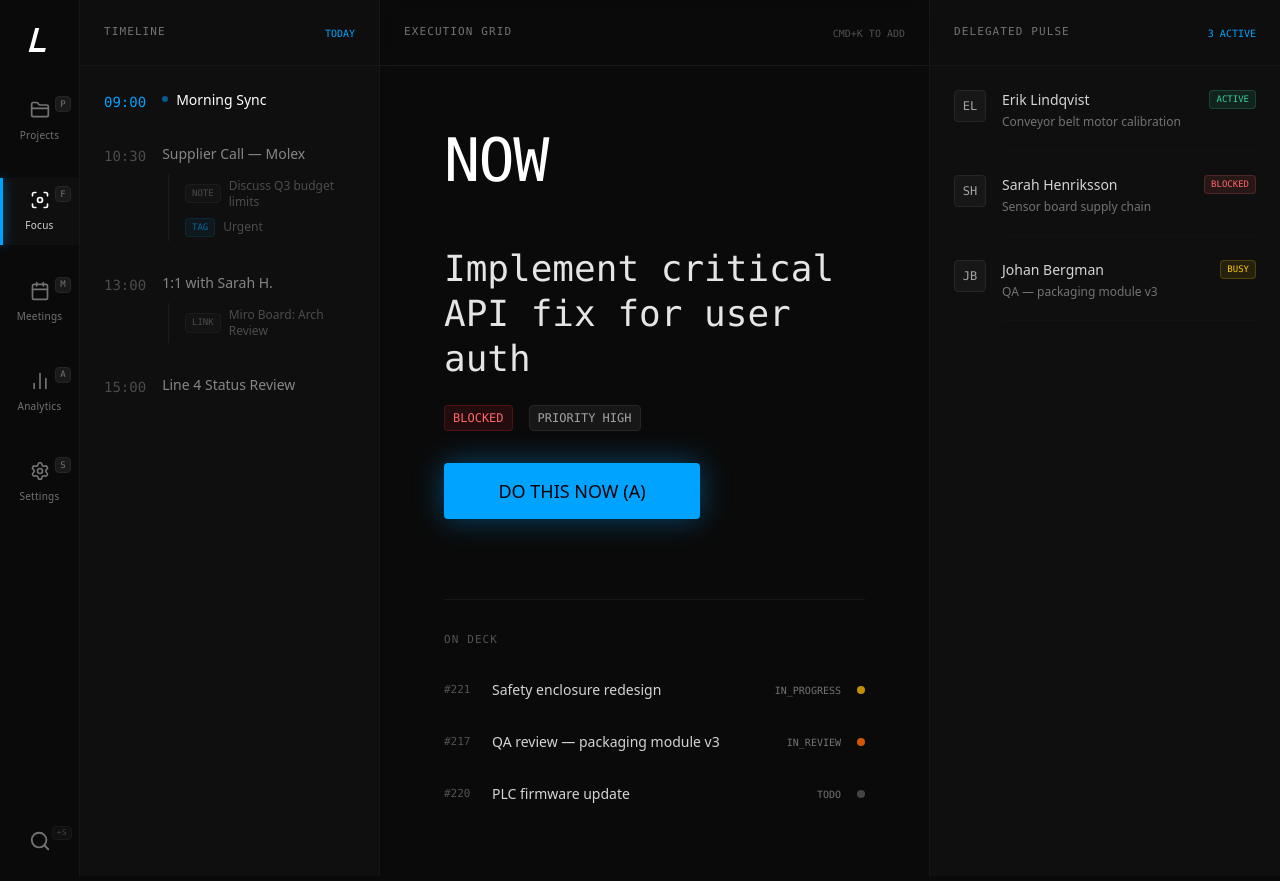
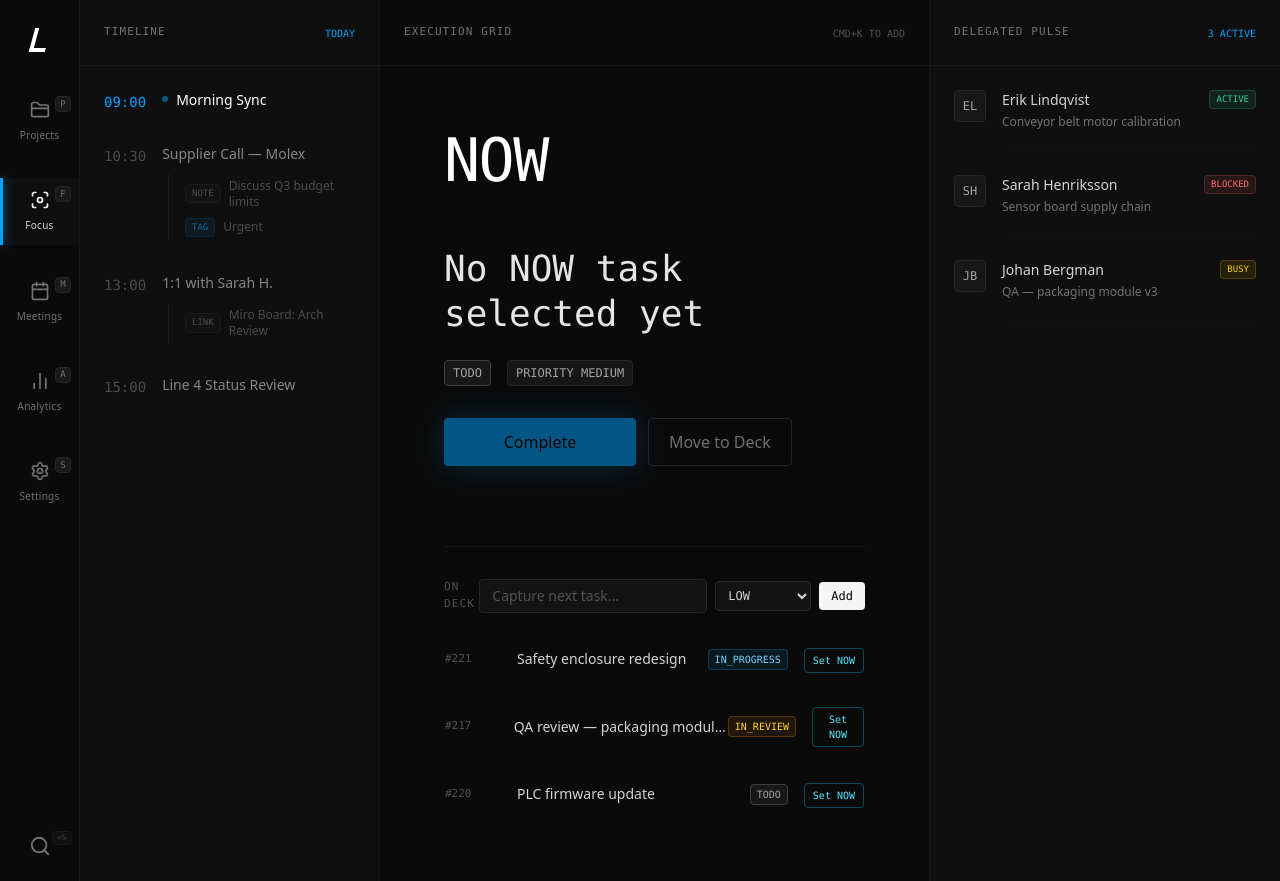
Before and after one commit to Kryckan/gemini-adhd-manager, a Next.js app: page / in a window 1280 px wide. Built offline with nearby package versions, Linux system fonts and the light colour scheme; no server answers; the database is empty.

Commit message:
Start task system implementation for execution grid

```diff
--- a/src/app/page.tsx
+++ b/src/app/page.tsx
@@ -1,34 +1,40 @@
 import React from 'react';
 import { createClient } from '@/utils/supabase/server';
 import { Sidebar } from '@/components/ui/Sidebar';
+import { addTaskFromForm, completeTask, moveTaskToDeck, setNowTask } from '@/app/actions';
+import { getTaskPriorityStyles, getTaskStatusStyles } from '@/lib/tasks';
+
+type TaskRow = {
+  id: string;
+  title: string;
+  status: string;
+  priority: string;
+  is_now: boolean;
+};
 
 export default async function AdhdManagerDashboard() {
   const supabase = await createClient();
 
-  // Real Server-Side Data Fetching (Graceful fallback if DB is empty or unlinked)
-  // 1. Fetch the singular 'NOW' task
   const { data: nowTaskData } = await supabase
     .from('tasks')
-    .select('*')
+    .select('id,title,status,priority,is_now')
     .eq('is_now', true)
-    .single();
+    .single<TaskRow>();
 
-  // 2. Fetch the 'On Deck' tasks
   const { data: onDeckTasks } = await supabase
     .from('tasks')
-    .select('*')
+    .select('id,title,status,priority,is_now,created_at')
     .eq('is_now', false)
+    .neq('status', 'DONE')
     .order('created_at', { ascending: false })
-    .limit(4);
+    .limit(6);
 
-  // 3. Fetch delegates (Mock fallback for empty DBs)
   const pulseDelegates = [
     { id: '1', owner: 'Erik Lindqvist', initials: 'EL', task: 'Conveyor belt motor calibration', status: 'ACTIVE', statusColor: 'text-emerald-400 bg-emerald-400/10 border-emerald-400/20' },
     { id: '2', owner: 'Sarah Henriksson', initials: 'SH', task: 'Sensor board supply chain', status: 'BLOCKED', statusColor: 'text-red-400 bg-red-400/10 border-red-400/20' },
     { id: '3', owner: 'Johan Bergman', initials: 'JB', task: 'QA — packaging module v3', status: 'BUSY', statusColor: 'text-yellow-400 bg-yellow-400/10 border-yellow-400/20' },
   ];
 
-  // 4. Fetch Timeline Events with Notes
   const timelineEvents = [
     { time: '09:00', title: 'Morning Sync', active: true, notes: [] },
     { time: '10:30', title: 'Supplier Call — Molex', notes: [{ id: 'n1', type: 'NOTE', content: 'Discuss Q3 budget limits' }, { id: 'n2', type: 'TAG', content: 'Urgent' }] },
@@ -36,29 +42,24 @@ export default async function AdhdManagerDashboard() {
     { time: '15:00', title: 'Line 4 Status Review', notes: [] },
   ];
 
-  // Graceful fallbacks for the NOW task
   const nowTask = nowTaskData || {
-    title: "Implement critical\nAPI fix for user auth",
-    priority: "HIGH",
-    status: "BLOCKED"
+    id: 'fallback',
+    title: 'No NOW task selected yet',
+    priority: 'MEDIUM',
+    status: 'TODO'
   };
 
   const gridTasks = onDeckTasks && onDeckTasks.length > 0 ? onDeckTasks : [
-    { id: '#221', title: 'Safety enclosure redesign', status: 'IN_PROGRESS', color: 'bg-yellow-500' },
-    { id: '#217', title: 'QA review — packaging module v3', status: 'IN_REVIEW', color: 'bg-orange-500' },
-    { id: '#220', title: 'PLC firmware update', status: 'TODO', color: 'bg-neutral-600' }
+    { id: '#221', title: 'Safety enclosure redesign', status: 'IN_PROGRESS', priority: 'HIGH', is_now: false },
+    { id: '#217', title: 'QA review — packaging module v3', status: 'IN_REVIEW', priority: 'MEDIUM', is_now: false },
+    { id: '#220', title: 'PLC firmware update', status: 'TODO', priority: 'LOW', is_now: false }
   ];
 
   return (
     <div className="min-h-screen bg-[#0A0A0A] text-neutral-300 font-sans selection:bg-cyan-900 selection:text-cyan-50 flex overflow-hidden">
-
-      {/* LEFT-MOST: Navigation Bar (Client Component for Shortcuts) */}
       <Sidebar />
 
-      {/* MAIN CONTENT: 3-Column Grid */}
       <main className="flex-1 grid grid-cols-[300px_1fr_350px] divide-x divide-neutral-900 overflow-hidden">
-
-        {/* COLUMN 1: TIMELINE (TODAY'S CALENDAR) */}
         <section className="bg-[#0f0f0f] flex flex-col overflow-y-auto w-full">
           <header className="p-6 border-b border-neutral-900 shrink-0 sticky top-0 bg-[#0f0f0f]/90 backdrop-blur z-10 flex justify-between items-end">
             <h2 className="text-[11px] font-mono text-neutral-500 uppercase tracking-widest">Timeline</h2>
@@ -72,7 +73,6 @@ export default async function AdhdManagerDashboard() {
           </div>
         </section>
 
-        {/* COLUMN 2: EXECUTION GRID (THE 'NOW' AREA) */}
         <section className="bg-[#0A0A0A] flex flex-col overflow-y-auto w-full relative">
           <header className="p-6 border-b border-neutral-900 shrink-0 sticky top-0 bg-[#0A0A0A]/90 backdrop-blur z-10 flex justify-between items-end">
             <h2 className="text-[11px] font-mono text-neutral-500 uppercase tracking-widest">Execution Grid</h2>
@@ -90,28 +90,51 @@ export default async function AdhdManagerDashboard() {
               </h2>
 
               <div className="flex gap-4 mb-8">
-                <span className="px-2 py-1 bg-red-500/10 text-red-400 text-xs font-mono uppercase rounded border border-red-500/20">{nowTask.status}</span>
-                <span className="px-2 py-1 bg-neutral-900 text-neutral-400 text-xs font-mono uppercase rounded border border-neutral-800">Priority {nowTask.priority}</span>
+                <span className={`px-2 py-1 text-xs font-mono uppercase rounded border ${getTaskStatusStyles(nowTask.status)}`}>{nowTask.status}</span>
+                <span className={`px-2 py-1 text-xs font-mono uppercase rounded border ${getTaskPriorityStyles(nowTask.priority)}`}>Priority {nowTask.priority}</span>
               </div>
 
-              <button className="flex items-center justify-center gap-3 bg-[#00A3FF] hover:bg-[#33B5FF] text-black w-64 h-14 rounded font-medium text-lg transition-all shadow-[0_0_30px_rgba(0,163,255,0.4)] hover:shadow-[0_0_50px_rgba(0,163,255,0.6)]">
-                DO THIS NOW (A)
-              </button>
+              <div className="flex items-center gap-3">
+                <form action={completeTask}>
+                  <input type="hidden" name="taskId" value={nowTask.id} />
+                  <button disabled={nowTask.id === 'fallback'} className="flex items-center justify-center gap-3 bg-[#00A3FF] disabled:opacity-50 disabled:cursor-not-allowed hover:bg-[#33B5FF] text-black w-48 h-12 rounded font-medium transition-all shadow-[0_0_30px_rgba(0,163,255,0.4)] hover:shadow-[0_0_50px_rgba(0,163,255,0.6)]">
+                    Complete
+                  </button>
+                </form>
+
+                <form action={moveTaskToDeck}>
+                  <input type="hidden" name="taskId" value={nowTask.id} />
+                  <button disabled={nowTask.id === 'fallback'} className="h-12 px-5 rounded border border-neutral-700 text-neutral-300 hover:text-white hover:border-neutral-500 transition-colors disabled:opacity-50 disabled:cursor-not-allowed">
+                    Move to Deck
+                  </button>
+                </form>
+              </div>
             </div>
 
-            {/* Secondary Tasks (The "Grid" concept) */}
             <div className="mt-20 border-t border-neutral-900 pt-8">
-              <h3 className="text-[11px] font-mono text-neutral-600 uppercase tracking-widest mb-6">On Deck</h3>
+              <div className="flex items-center justify-between mb-6">
+                <h3 className="text-[11px] font-mono text-neutral-600 uppercase tracking-widest">On Deck</h3>
+                <form action={addTaskFromForm} className="flex gap-2 items-center">
+                  <input type="hidden" name="isNow" value="false" />
+                  <input name="title" placeholder="Capture next task..." className="bg-neutral-900/70 border border-neutral-800 rounded px-3 py-1.5 text-sm text-neutral-200 placeholder:text-neutral-600" />
+                  <select name="priority" className="bg-neutral-900/70 border border-neutral-800 rounded px-2 py-1.5 text-xs font-mono text-neutral-300">
+                    <option>LOW</option>
+                    <option defaultChecked>MEDIUM</option>
+                    <option>HIGH</option>
+                    <option>CRITICAL</option>
+                  </select>
+                  <button className="px-3 py-1.5 text-xs font-mono rounded bg-neutral-100 text-black hover:bg-white transition-colors">Add</button>
+                </form>
+              </div>
               <div className="space-y-4">
                 {gridTasks.map(task => (
-                  <GridTaskItem key={task.id} id={String(task.id).slice(0, 5)} title={task.title} status={task.status} color={task.color || 'bg-blue-500'} />
+                  <GridTaskItem key={task.id} id={String(task.id).slice(0, 8)} title={task.title} status={task.status} taskId={String(task.id)} />
                 ))}
               </div>
             </div>
           </div>
         </section>
 
-        {/* COLUMN 3: TEAM PULSE / DELEGATED */}
         <section className="bg-[#0f0f0f] flex flex-col overflow-y-auto w-full">
           <header className="p-6 border-b border-neutral-900 shrink-0 sticky top-0 bg-[#0f0f0f]/90 backdrop-blur z-10 flex justify-between items-end">
             <h2 className="text-[11px] font-mono text-neutral-500 uppercase tracking-widest">Delegated Pulse</h2>
@@ -124,13 +147,11 @@ export default async function AdhdManagerDashboard() {
             ))}
           </div>
         </section>
-
       </main>
     </div>
   );
 }
 
-// Sub-components
 function TimelineItem({ time, title, active = false, notes = [] }: { time: string, title: string, active?: boolean, notes?: { id: string, type: string, content: string }[] }) {
   return (
     <div className={`flex flex-col gap-2 group ${active ? 'opacity-100' : 'opacity-60 hover:opacity-100'} transition-opacity`}>
@@ -141,8 +162,6 @@ function TimelineItem({ time, title, active = false, notes = [] }: { time: strin
           <span className="leading-snug">{title}</span>
         </div>
       </div>
-
-      {/* High Visibility, Low Contrast Note Attachment Area */}
       {notes.length > 0 && (
         <div className="ml-16 border-l border-neutral-800 pl-4 py-1 flex flex-col gap-2">
           {notes.map(note => (
@@ -159,16 +178,21 @@ function TimelineItem({ time, title, active = false, notes = [] }: { time: strin
   );
 }
 
-function GridTaskItem({ id, title, status, color }: { id: string, title: string, status: string, color: string }) {
+function GridTaskItem({ id, title, status, taskId }: { id: string, title: string, status: string, taskId: string }) {
   return (
-    <div className="flex items-center justify-between group cursor-pointer hover:bg-neutral-900/40 p-2 -mx-2 rounded transition-colors">
-      <div className="flex gap-4 items-center">
-        <span className="text-[11px] font-mono text-neutral-600 w-8">{id}</span>
-        <span className="text-sm text-neutral-300 group-hover:text-white transition-colors">{title}</span>
+    <div className="flex items-center justify-between group hover:bg-neutral-900/40 p-2 -mx-2 rounded transition-colors border border-transparent hover:border-neutral-800">
+      <div className="flex gap-4 items-center min-w-0">
+        <span className="text-[11px] font-mono text-neutral-600 w-14">{id}</span>
+        <span className="text-sm text-neutral-300 group-hover:text-white transition-colors truncate">{title}</span>
       </div>
       <div className="flex items-center gap-4">
-        <span className="text-[10px] font-mono text-neutral-500 hidden sm:block">{status}</span>
-        <span className={`w-2 h-2 rounded-sm opacity-80 ${color}`} />
+        <span className={`text-[10px] font-mono hidden sm:block px-1.5 py-0.5 rounded border ${getTaskStatusStyles(status)}`}>{status}</span>
+        <form action={setNowTask}>
+          <input type="hidden" name="taskId" value={taskId} />
+          <button className="text-[10px] font-mono px-2 py-1 rounded border border-cyan-700/60 text-cyan-300 hover:text-cyan-200 hover:border-cyan-500 transition-colors">
+            Set NOW
+          </button>
+        </form>
       </div>
     </div>
   );
--- /dev/null
+++ b/src/lib/tasks.ts
@@ -0,0 +1,34 @@
+export type TaskStatus = 'TODO' | 'IN_PROGRESS' | 'IN_REVIEW' | 'BLOCKED' | 'DONE';
+export type TaskPriority = 'LOW' | 'MEDIUM' | 'HIGH' | 'CRITICAL';
+
+export function getTaskStatusStyles(status: string) {
+    const normalizedStatus = status.toUpperCase();
+
+    switch (normalizedStatus) {
+        case 'DONE':
+            return 'text-emerald-400 bg-emerald-500/10 border-emerald-500/25';
+        case 'IN_PROGRESS':
+            return 'text-sky-300 bg-sky-500/10 border-sky-500/25';
+        case 'IN_REVIEW':
+            return 'text-amber-300 bg-amber-500/10 border-amber-500/25';
+        case 'BLOCKED':
+            return 'text-rose-300 bg-rose-500/10 border-rose-500/25';
+        default:
+            return 'text-neutral-400 bg-neutral-800/50 border-neutral-700';
+    }
+}
+
+export function getTaskPriorityStyles(priority: string) {
+    const normalizedPriority = priority.toUpperCase();
+
+    switch (normalizedPriority) {
+        case 'CRITICAL':
+            return 'text-red-300 bg-red-500/10 border-red-500/25';
+        case 'HIGH':
+            return 'text-orange-300 bg-orange-500/10 border-orange-500/25';
+        case 'LOW':
+            return 'text-emerald-300 bg-emerald-500/10 border-emerald-500/25';
+        default:
+            return 'text-neutral-400 bg-neutral-900 border-neutral-800';
+    }
+}
```
Also changed, not shown: src/app/actions.ts (+99 -8 lines).
